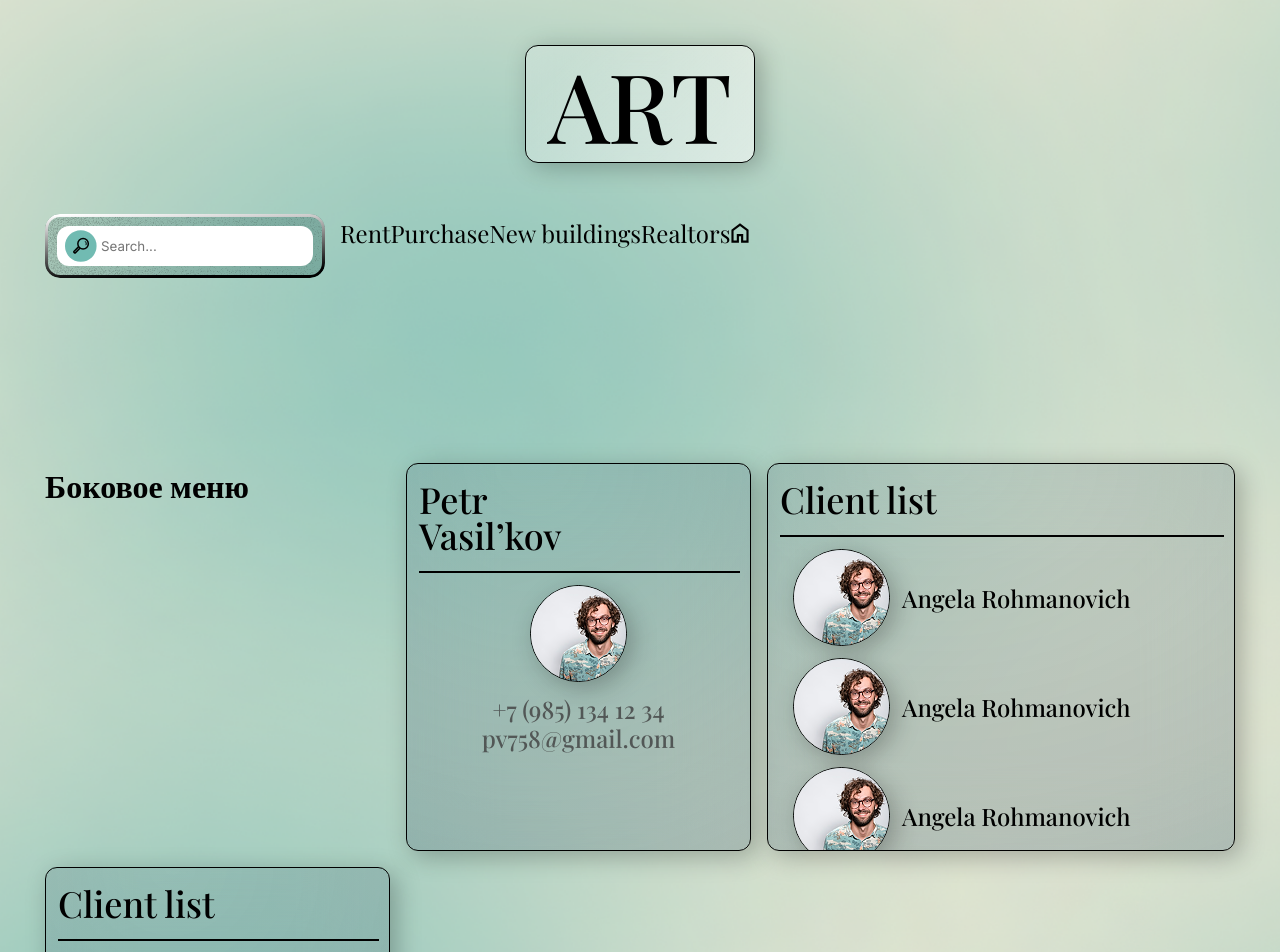
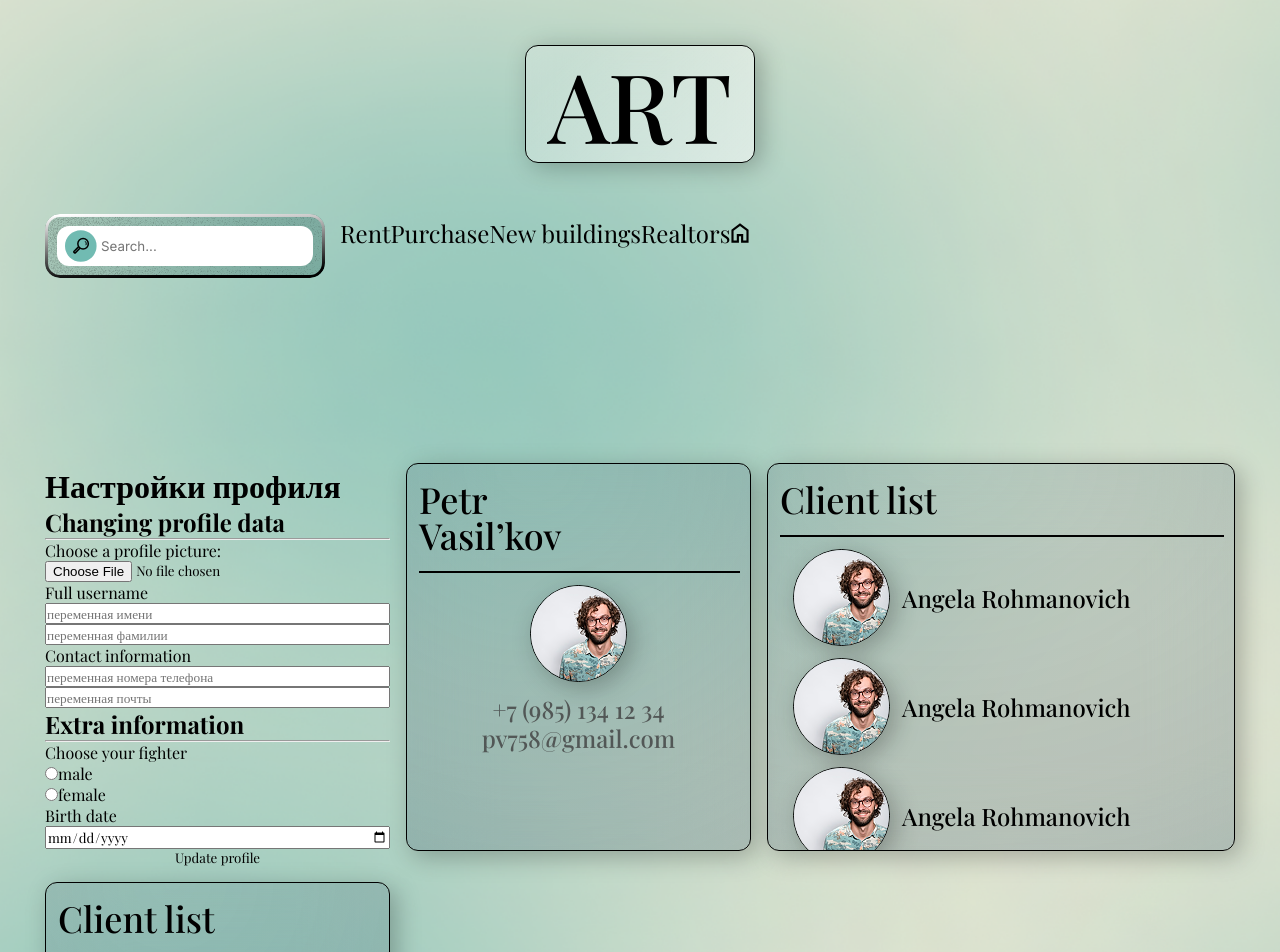
Before and after one commit to justwantcoffee/js_project, a React app in the folder project-template/: page /sailer in a window 1280 px wide. Shown: the top 952 px of the page. Built offline with nearby package versions, Linux system fonts and the light colour scheme; a web font is replaced by a local one.

Commit message:
Settings form added

```diff
--- a/project-template/src/components/HomePage/Offers.jsx
+++ b/project-template/src/components/HomePage/Offers.jsx
@@ -100,6 +100,7 @@ const Offers = ({ searchQuery = '' }) => {
     <div className={styles.offers}>
       <h2 className={styles.header}>NEW Buildings</h2>
 
+      {/*
       <div className={styles.dropdown}>
         <button onClick={toggleFilters} className={styles.button}>Filters</button>
         {filtersVisible && (
@@ -110,6 +111,8 @@ const Offers = ({ searchQuery = '' }) => {
           />
         )}
       </div>
+      */}
+
       <hr className={styles.underline}/>
 
       <div className={styles.content}>
--- a/project-template/src/components/Sailer/Sailer.jsx
+++ b/project-template/src/components/Sailer/Sailer.jsx
@@ -17,7 +17,7 @@ export const Sailer = () => {
       <div className={styles.container}>
         <Header />
         <div className={styles.cards}>
-          <ProfileMenu />
+          <ProfileSettings />
           <UserCard />
           <ClientList />
           <Published />
--- a/project-template/src/components/UserCabinet/ProfileMenu.jsx
+++ b/project-template/src/components/UserCabinet/ProfileMenu.jsx
@@ -5,7 +5,7 @@ const ProfileMenu = () => {
 
   return (
     <div>
-      <h1>Боковое меню</h1>
+      <h1>Верхнее меню</h1>
       {/* меню профиля */}
 
         <div className={styles.content}>
--- a/project-template/src/components/UserCabinet/ProfileSettings.jsx
+++ b/project-template/src/components/UserCabinet/ProfileSettings.jsx
@@ -1,10 +1,74 @@
 import React from 'react';
+import styles from '../../styles/profilesettings.module.css';
+
 
 const ProfileSettings = () => {
   return (
     <div>
       <h1>Настройки профиля</h1>
       {/* поля для изменения информации */}
+
+      <form onSubmit={'функция обновления инфы'}>
+        <div className={styles.infoMain}>
+          <h2>Changing profile data</h2>
+          <hr />
+
+          <label for="avatar">Choose a profile picture:</label>
+          <input
+            type="file"
+            id="avatar"
+            name="avatar"
+            accept="image/png, image/jpeg" />
+
+          <label>Full username</label>
+          <input
+            type="text"
+            placeholder={'переменная имени'}/>
+
+          <input
+            type="text"
+            placeholder={'переменная фамилии'}/>
+
+          <label>Contact information</label>
+          <input
+            type="tel"
+            placeholder={'переменная номера телефона'} />
+
+          <input
+            type="text"
+            placeholder={'переменная почты'} />
+        </div>
+
+        <div className={styles.infoExtra}>
+          <h2>Extra information</h2>
+          <hr />
+
+          <label for="sex">Choose your fighter</label>
+          <div className={styles.radioContainer}>
+            <input
+              type='radio'
+              name='sex'
+              value={'male'}
+              className={styles.radioInput}/>male
+          </div>
+
+          <div className={styles.radioContainer}>
+            <input
+              type='radio'
+              name='sex'
+              value={'female'}
+              className={styles.radioInput}/>female
+          </div>
+
+          <label for="birthday">Birth date</label>
+          <input
+            type="date"
+            id='birthday'
+            name='birthday'/>
+
+          <button>Update profile</button>
+        </div>
+      </form>
     </div>
   );
 };
--- /dev/null
+++ b/project-template/src/styles/profilesettings.module.css
@@ -0,0 +1,14 @@
+.infoMain {
+    display: flex;
+    flex-direction: column;
+}
+
+.infoExtra {
+    display: flex;
+    flex-direction: column;
+}
+
+.radioContainer {
+    display: flex;
+    flex-direction: row;
+}
```
